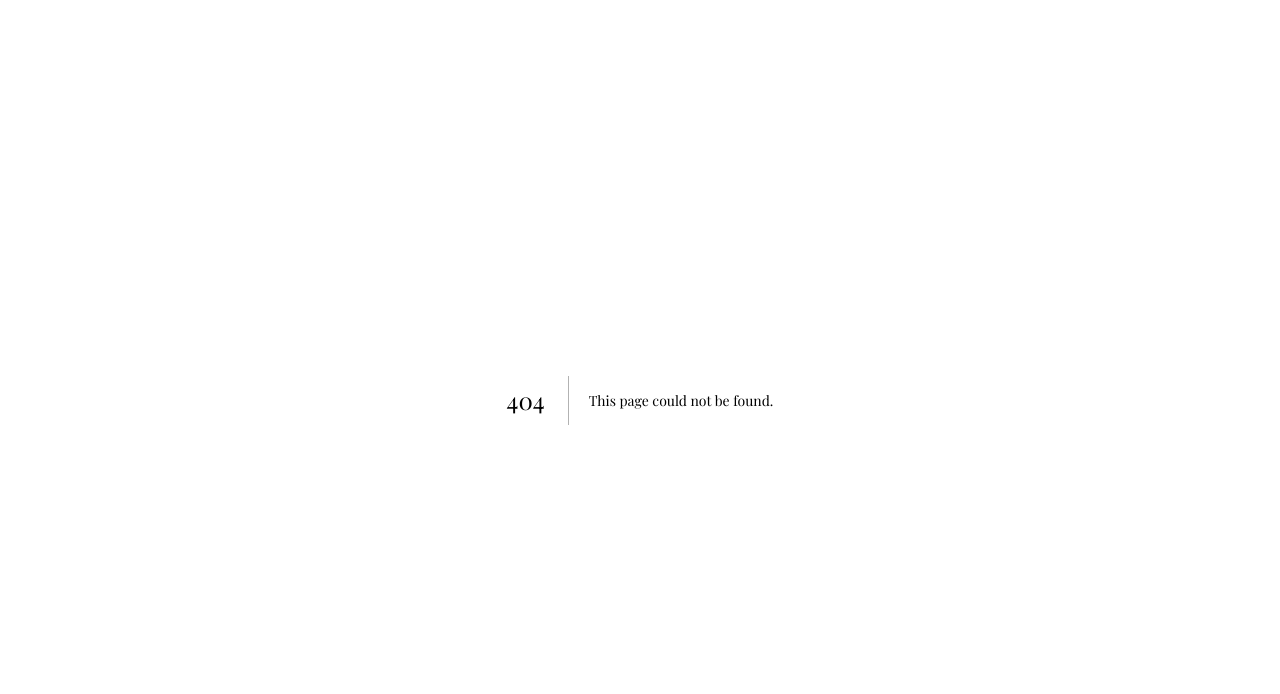
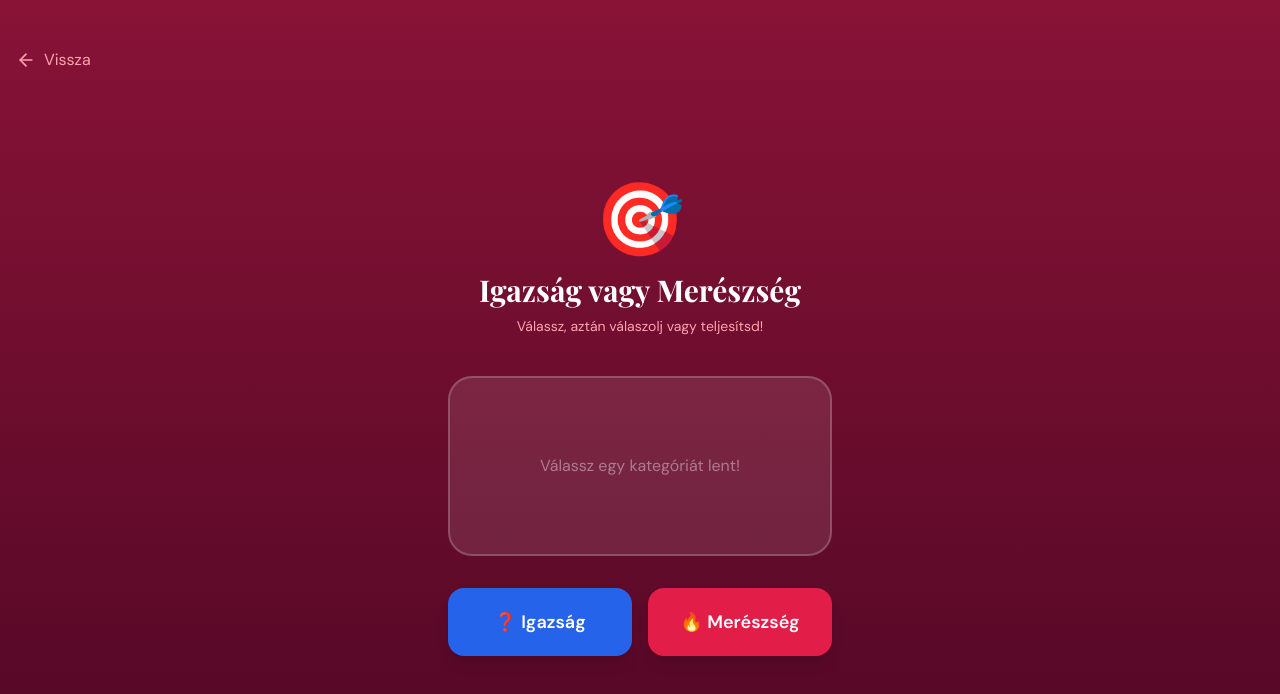
Before and after one commit to HenrikFaul/pubapp, a Next.js app: page /customer/games/truth-or-dare in a window 1280 px wide. Before the commit this address had no page. Shown: the top 694 px of the page. Built offline with nearby package versions, Linux system fonts and the light colour scheme.

Commit message:
deploy: src/app/customer/games/truth-or-dare/page.tsx

```diff
--- /dev/null
+++ b/src/app/customer/games/truth-or-dare/page.tsx
@@ -0,0 +1,111 @@
+'use client'
+
+import { useState } from 'react'
+import { useRouter } from 'next/navigation'
+import { ArrowLeft, RefreshCw, Target } from 'lucide-react'
+
+const TRUTHS = [
+  'Ki volt az első szerelmed?',
+  'Mi a legzavaróbb szokásod?',
+  'Melyik barátodat hívnád fel éjjel 3-kor?',
+  'Mikor sírtál utoljára?',
+  'Mi volt eddigi leghülyébb döntésed?',
+  'Kihez vonzódsz ezen a szobában?',
+  'Mi a legnagyobb titkom?',
+  'Mikor hazudtál utoljára, és kinek?',
+  'Mi az amit sohasem vallottál be a szüleidnek?',
+  'Melyik volt eddigi legjobb bulis élményed?',
+  'Kivel lenne a legjobb randid ebből a csoportból?',
+  'Mi a legszégyenteljesebb zene amit hallgatsz?',
+]
+
+const DARES = [
+  'Táncolj 30 másodpercig zene nélkül!',
+  'Hívj fel valakit és énekelj neki!',
+  'Csináljál 10 fekvőtámaszt!',
+  'Szólalj meg mindenféle akcent-tel 1 percig!',
+  'Posztolj egy kínos fotót a sztoridra!',
+  'Mondj el egy viccet angolul!',
+  'Mutasd meg a legutóbbi elküldött üzeneted!',
+  'Tegyed magad a csoport névjegyképévé 24 órára!',
+  'Ülj a következő person térdére 10 másodpercig!',
+  'Csináld le az itteni legdrágább alkoholt (shot)!',
+  'Cseréld ki a telefonod fő képét!',
+  'Mondj el egyet mindenkiről, ami zavarja!',
+]
+
+export default function TruthOrDarePage() {
+  const router = useRouter()
+  const [mode, setMode] = useState<'igazság' | 'merészség' | null>(null)
+  const [currentText, setCurrentText] = useState('')
+  const [flipping, setFlipping] = useState(false)
+
+  function pick(type: 'igazság' | 'merészség') {
+    setFlipping(true)
+    setMode(type)
+    setTimeout(() => {
+      const arr = type === 'igazság' ? TRUTHS : DARES
+      setCurrentText(arr[Math.floor(Math.random() * arr.length)])
+      setFlipping(false)
+    }, 300)
+  }
+
+  return (
+    <div className="min-h-screen bg-gradient-to-b from-rose-900 to-pink-950 text-white px-4 pt-12 pb-8 flex flex-col">
+      <button onClick={() => router.back()} className="flex items-center gap-2 text-rose-300 mb-6 self-start">
+        <ArrowLeft className="w-5 h-5" /> Vissza
+      </button>
+
+      <div className="flex-1 flex flex-col items-center justify-center text-center">
+        <div className="text-7xl mb-4">🎯</div>
+        <h1 className="text-3xl font-bold mb-2" style={{ fontFamily: 'Playfair Display, serif' }}>Igazság vagy Merészség</h1>
+        <p className="text-rose-300 text-sm mb-10">Válassz, aztán válaszolj vagy teljesítsd!</p>
+
+        {/* Card */}
+        <div className={`w-full max-w-sm min-h-[180px] rounded-3xl flex items-center justify-center p-6 mb-8 transition-all duration-300 ${
+          flipping ? 'opacity-0 scale-95' : 'opacity-100 scale-100'
+        } ${
+          mode === 'igazság' ? 'bg-blue-600/80 border-2 border-blue-400/40' :
+          mode === 'merészség' ? 'bg-rose-600/80 border-2 border-rose-400/40' :
+          'bg-white/10 border-2 border-white/20'
+        }`}>
+          {currentText ? (
+            <div>
+              <span className={`text-xs font-bold uppercase tracking-widest mb-3 block ${mode === 'igazság' ? 'text-blue-300' : 'text-rose-300'}`}>
+                {mode === 'igazság' ? '❓ Igazság' : '🔥 Merészség'}
+              </span>
+              <p className="text-white font-semibold text-lg leading-snug">{currentText}</p>
+            </div>
+          ) : (
+            <p className="text-white/40">Válassz egy kategóriát lent!</p>
+          )}
+        </div>
+
+        {/* Buttons */}
+        <div className="flex gap-4 w-full max-w-sm mb-6">
+          <button
+            onClick={() => pick('igazság')}
+            className="flex-1 bg-blue-600 hover:bg-blue-500 text-white font-bold py-5 rounded-2xl text-lg transition-colors shadow-lg"
+          >
+            ❓ Igazság
+          </button>
+          <button
+            onClick={() => pick('merészség')}
+            className="flex-1 bg-rose-600 hover:bg-rose-500 text-white font-bold py-5 rounded-2xl text-lg transition-colors shadow-lg"
+          >
+            🔥 Merészség
+          </button>
+        </div>
+
+        {currentText && (
+          <button
+            onClick={() => mode && pick(mode)}
+            className="flex items-center gap-2 text-rose-300 text-sm"
+          >
+            <RefreshCw className="w-4 h-4" /> Újat húzok
+          </button>
+        )}
+      </div>
+    </div>
+  )
+}
```
